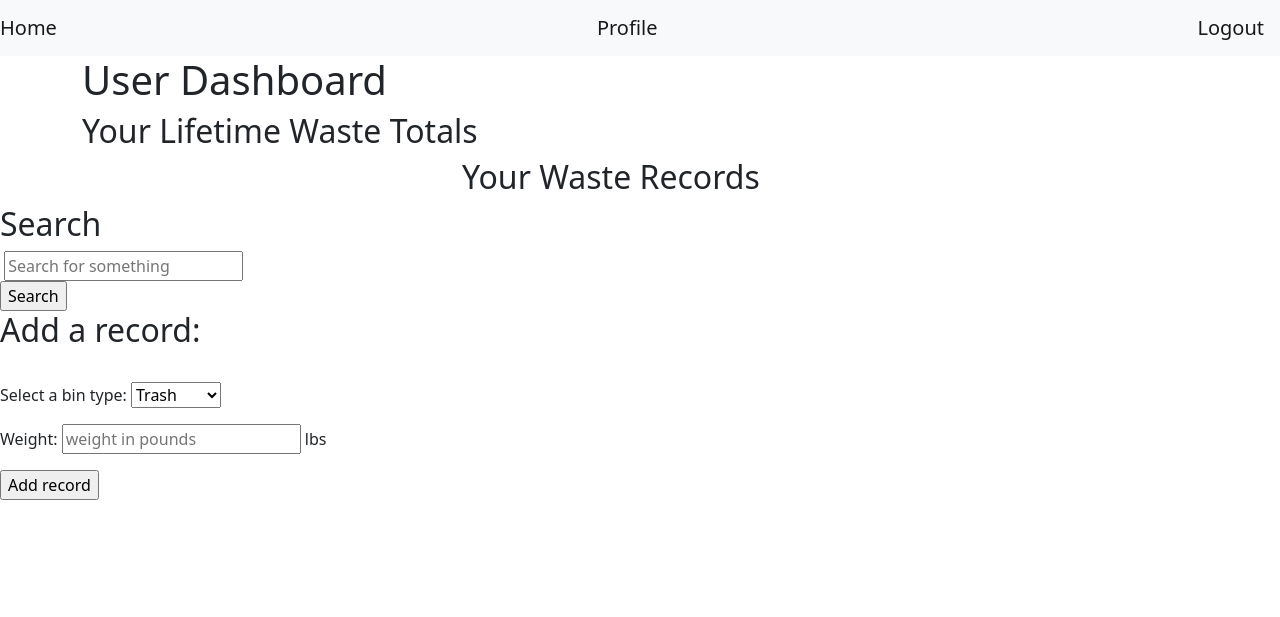
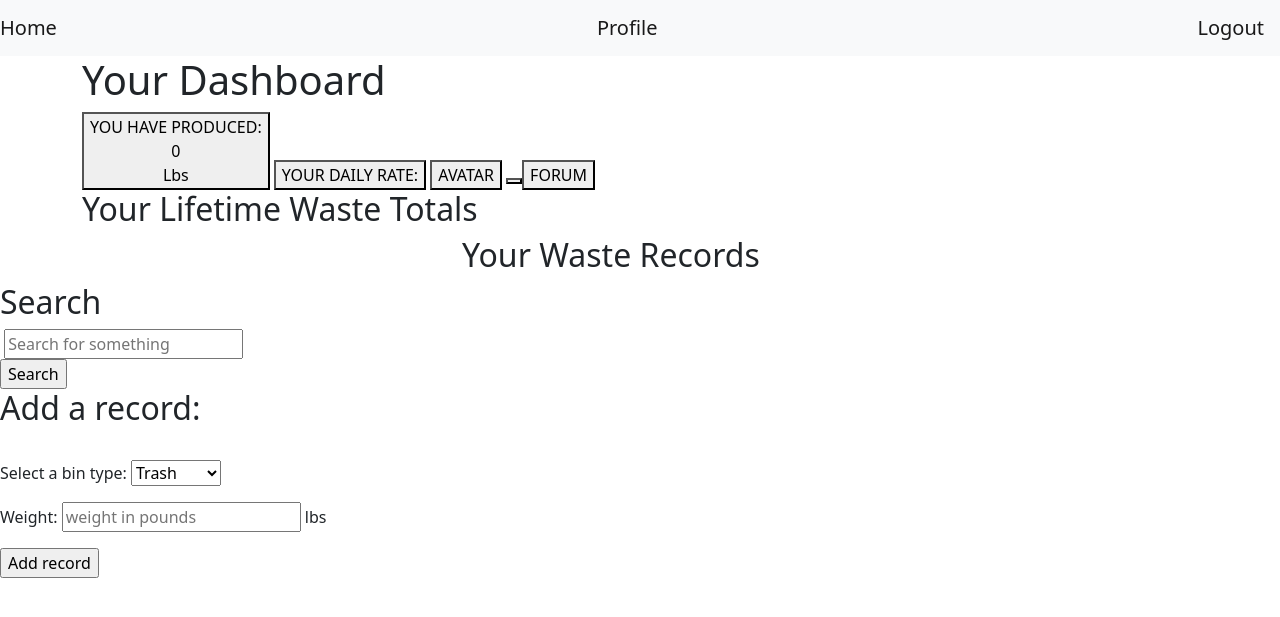
Before and after one commit to MartaSolomianko/waste-management-project, a Flask app: page /profile in a window 1280 px wide. Shown: the top 617 px of the page. Run offline with Flask 2, Linux system fonts and the light colour scheme; the visitor is signed in with stand-in values (Sample User, id 1); data comes from the database, SQL or seed files in the repository; data that the repository does not hold is empty.

Commit message:
WIP user profile dashboard

```diff
--- a/server.py
+++ b/server.py
@@ -1,6 +1,5 @@
 """Server for waste management app."""
 
-from turtle import window_height
 from flask import Flask, render_template, request, flash, session, redirect, jsonify
 from model import connect_to_db, db
 from argon2 import PasswordHasher
@@ -183,7 +182,7 @@ def user_profile():
 
 
 
-########################## AJAX ####################################################
+########################## ADD A RECORD ##############################################
 @app.route("/profile/add-record.json", methods=["POST"])
 def add_record():
     """Add waste record to user's profile page."""
@@ -220,10 +219,9 @@ def add_record():
 
 ##################################################################################
 #TODO:
-## make sure the pie chart only shows records from the current year?
-## think about how to manage diff weight type -- lbs vs kg
-## if a user clicks on a slice from the pie chart, show those records
-## make routes to allow a user to update or delete a record
+## decide if pie chart should show records from the current year?
+## if a user clicks on a slice from the pie chart, show those records?
+## make routes to allow a user to edit a record
 ##################################################################################
 
 @app.route("/profile/records_by_user.json")
@@ -267,6 +265,25 @@ def get_records_by_user():
     return jsonify(weight_totals)
 
 
+@app.route("/profile/show-total.json")
+def show_total():
+    """Show total waste produced by user."""
+
+    # get user id from session
+    session_user_id = session.get("user_id")
+
+    # returns a list of the user's records
+    records = crud.get_records_by_user_id(session_user_id)
+
+    total_weight = 0
+
+    for record in records:
+        total_weight += record.weight
+
+
+    return jsonify(total_weight)
+
+
 
 @app.route("/profile/show-record.json", methods=["POST"])
 def show_record():
@@ -288,13 +305,13 @@ def show_record():
     return jsonify(record_info)
 
 
+
 @app.route("/profile/delete-record.json", methods=["POST"])
 def delete_record():
     """Remove a record from the db and user profile page."""
 
     record_id = request.json.get("recordid")
-    print("**********************")
-    print(record_id)
+
     record_id = int(record_id)
 
     record = crud.get_record_by_record_id(record_id)
--- a/static/profile.js
+++ b/static/profile.js
@@ -102,6 +102,7 @@ function formSubmit(evt) {
             // as a user adds their records in the db
             ctx.destroy();
             userChart();
+            showTotalWaste();
         });
 }
 
@@ -154,7 +155,7 @@ function deleteRecord(evt) {
     const deleteRecord = {
         recordid: document.querySelector('#delete-record-id').value, }
 
-    console.log(deleteRecord)
+    // console.log(deleteRecord)
 
 
     fetch('/profile/delete-record.json', {
@@ -168,12 +169,29 @@ function deleteRecord(evt) {
     .then((response) => response.text())
     .then(removeResponse => {
         const record = document.querySelector(`#record-${deleteRecord.recordid}`);
-        console.log(record);
+        // console.log(record);
         record.remove();
         alert(removeResponse);
         ctx.destroy();
         userChart();
+        showTotalWaste();
     });
 }
 
 deleteBtn.addEventListener('click', deleteRecord);
+
+
+
+//////// SHOW TOTAL WASTE PRODUCED ON USER PROFILE ///////
+function showTotalWaste() {
+    fetch('/profile/show-total.json')
+        .then((response) => response.json())
+        .then(userTotal => {
+            console.log(userTotal)
+            const showTotal = document.querySelector('#lifetime-total');
+            showTotal.innerText = userTotal;
+
+        });
+    }
+
+showTotalWaste();
--- a/templates/base.html
+++ b/templates/base.html
@@ -21,13 +21,6 @@
   </head>
 
   <body>
-    <!-- Flash messages -->
-    <div>
-      {% for msg in get_flashed_messages() %}
-        <p class="flash-msg">{{ msg }}</p>
-      {% endfor %}
-    </div>
-
     <!-- Navigation Bar -->
     <nav class="navbar bg-light">
 
@@ -43,6 +36,12 @@
         <a class="navbar-brand" id="register-btn">Register</a>
       {% endif %}
     </nav>
+    <!-- Flash messages -->
+      <div>
+        {% for msg in get_flashed_messages() %}
+          <p class="flash-msg">{{ msg }}</p>
+        {% endfor %}
+      </div>
 
     {% block body %}
     {% endblock %}
--- a/templates/homepage.html
+++ b/templates/homepage.html
@@ -3,9 +3,9 @@
 
 {% block body %}
 
-<div>
+<!-- <div>
     <h1>Welcome to my App!</h1>
-</div>
+</div> -->
 
 {% if not session.get('user_id') %}
 <div id="login-form">
--- a/templates/profile.html
+++ b/templates/profile.html
@@ -9,7 +9,6 @@
 {% block body %}
 
 <!------------- USER GREETING -------------------------------------->
-
 <!-- <div>
     <h1>Hi {{ user.name }}!</h1>
 </div> -->
@@ -17,11 +16,43 @@
 <input type="hidden" id="user-id" value="{{ session.get('user_id') }}">
 
 <!------------- USER DASHBOARD -------------------------------------->
-
 <div class="container">
-    <h1 class="title">User Dashboard</h1>
+    <h1 class="title">Your Dashboard</h1>
     <div class="row">
         <!-- this is where a dashboard should go -->
+        <div id="dashboard">
+          <button>
+            <div>
+              <span>YOU HAVE PRODUCED:</span>
+              <div id="lifetime-total"></div>
+              <span>Lbs</span>
+            </div>
+          </button>
+          <button>
+            <div>
+              <span>YOUR DAILY RATE:</span>
+              <div id="daily-rate"></div>
+            </div>
+          </button>
+          <button>
+            <div>
+              <span>AVATAR</span>
+              <div id="avatar"></div>
+            </div>
+          </button>
+          <button>
+            <!-- <div>
+              <span>ADD A RECORD</span>
+              <div id="add-record"></div>
+            </div>
+          </button> -->
+          <button>
+            <div>
+              <span>FORUM</span>
+              <div id="forum"></div>
+            </div>
+          </button>
+        </div>
     </div>
 </div>
 
@@ -68,7 +99,7 @@
         <!-- form to DELETE RECORD -->
         <form id="show-record">
           <div class="modal-body">
-            <!-- WHERE THE RECORD DETAILS SHOW UP -->
+            <!-- WHERE THE INDIVIDUAL RECORD DETAILS SHOW UP -->
             <div id="show-a-record"></div>
           </div>
           <div class="modal-footer">
@@ -83,7 +114,6 @@
 
 
 <!------------ SEARCH FORM ON USER PROFILE ------------------------>
-
 <div>
     <h2>Search</h2>
         <form action="/search" method="GET">
@@ -97,8 +127,6 @@
 
 
 <!------------- FORM TO ADD A RECORD TO DB -------------------------->
-
-<input type="hidden" id="user-id" value="{{ session.get('user_id') }}">
 
 <div>
 <h2>Add a record:</h2>
@@ -136,7 +164,7 @@
 </div>
 
 
-<!----------------- JS SCRIPT FOR USER ------------------------------>
+<!----------------- JS SCRIPTS FOR PROFILE ------------------------------>
 
 <script src="/static/profile.js"></script>
 
```
Also changed, not shown: crud.py (+0 -11 lines), templates/search.html (+15 -0 lines).
